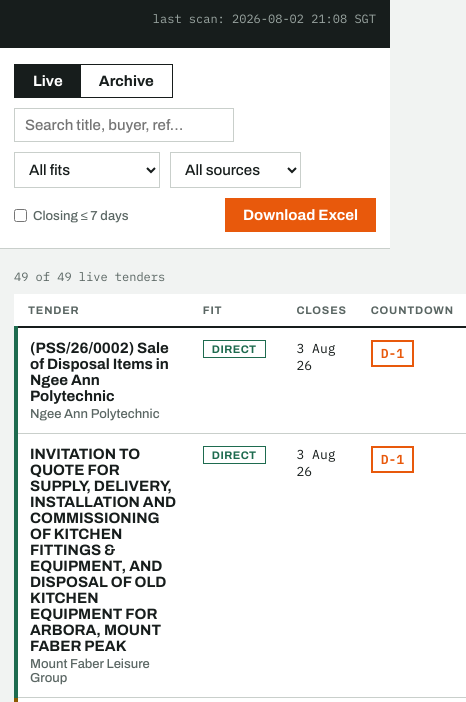
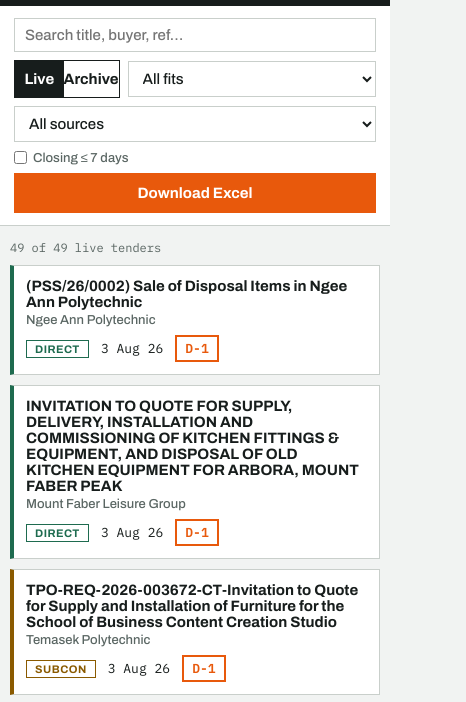
Before and after one commit to lyj898/tenders, a plain HTML site: page index.html in a window 390 px wide. Shown: the part 82-784 px from the top of the page, 466 px wide, since content can reach past the window. Drawn offline with Linux system fonts and the light colour scheme.

Commit message:
Enhance responsive styles for header and footer

```diff
--- a/index.html
+++ b/index.html
@@ -57,9 +57,32 @@
   footer{padding:18px 28px; font-family:'IBM Plex Mono',monospace; font-size:12px; color:var(--steel); border-top:1px solid var(--line)}
   footer .ok{color:var(--direct)} footer .fail{color:var(--safety)}
   @media (max-width:700px){
-    header,main,.bar,footer{padding-left:14px; padding-right:14px}
+    header{padding:14px; gap:4px 12px}
+    header h1{font-size:20px}
+    header .sub{margin-left:0; width:100%}
+    .bar{padding:12px 14px; gap:8px}
+    input[type=search]{min-width:0; flex:1 1 100%; order:-1}
+    select{flex:1 1 40%}
+    label.chk{flex:1 1 100%}
+    .tabs{flex:1}
+    .tabs button{flex:1; padding:10px 0}
+    .xlsx{flex:1; padding:12px 0}
+    .grow{display:none}
+    main{padding:14px 10px 50px}
+    footer{padding:14px; line-height:1.7}
     .hide-m{display:none}
     .title{max-width:none}
+    /* table becomes stacked cards */
+    table,tbody{display:block; background:none}
+    thead{display:none}
+    tr.item{display:flex; flex-wrap:wrap; align-items:center; gap:8px 12px;
+      background:var(--panel); border:1px solid var(--line);
+      border-left:4px solid var(--steel); margin-bottom:10px; padding:12px}
+    tr.item.direct{border-left-color:var(--direct)}
+    tr.item.bundle{border-left-color:var(--bundle)}
+    td{display:block; padding:0; border:none}
+    td:first-child{width:100%}
+    tr.item:hover td{background:none}
   }
 </style>
 </head>
```
